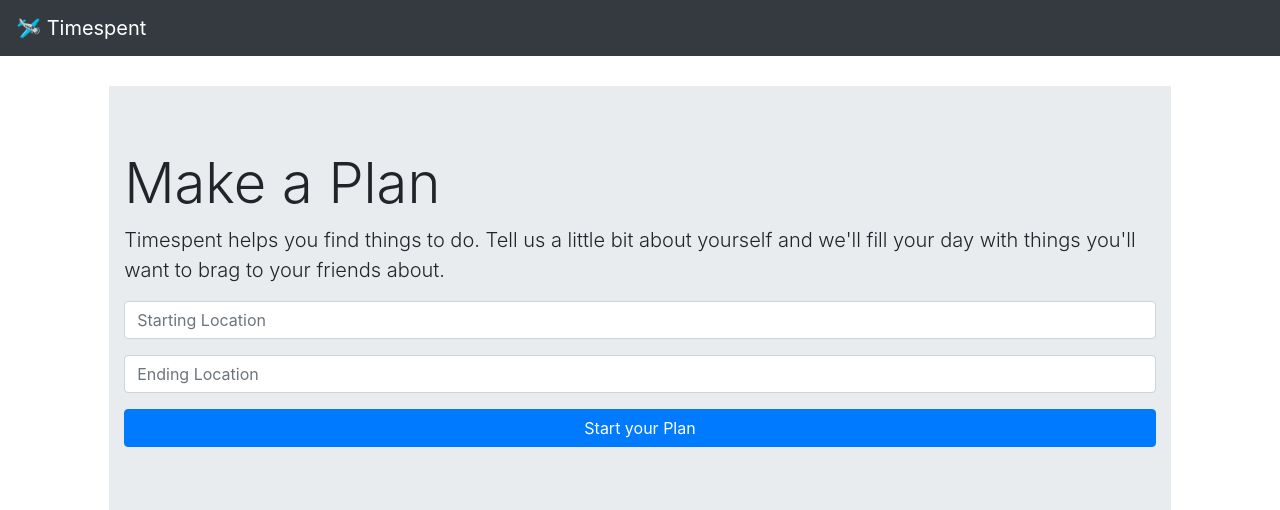
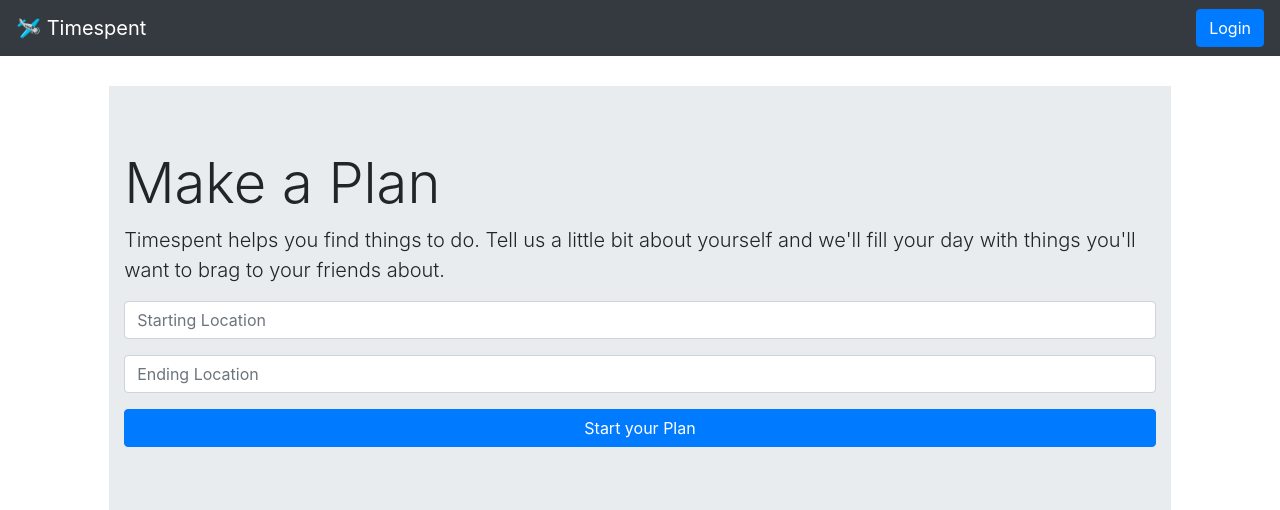
Before and after one commit to looseroots/fluffy-succotash, a Flask app: page / in a window 1280 px wide. Shown: the top 510 px of the page. Run offline with Flask 2, Linux system fonts and the light colour scheme; some libraries are stand-ins or nearby versions.

Commit message:
Added Login Button

```diff
--- a/app/templates/base.html
+++ b/app/templates/base.html
@@ -8,6 +8,7 @@
 
     <nav class="navbar navbar-dark bg-dark">
         <a class="navbar-brand text-white">{{ session['nav_emoji'] }} Timespent</a>
+        <a href="{{ url_for('login') }}" class="btn btn-primary"> Login </a>
     </nav>
 </head>
 <body>
```
